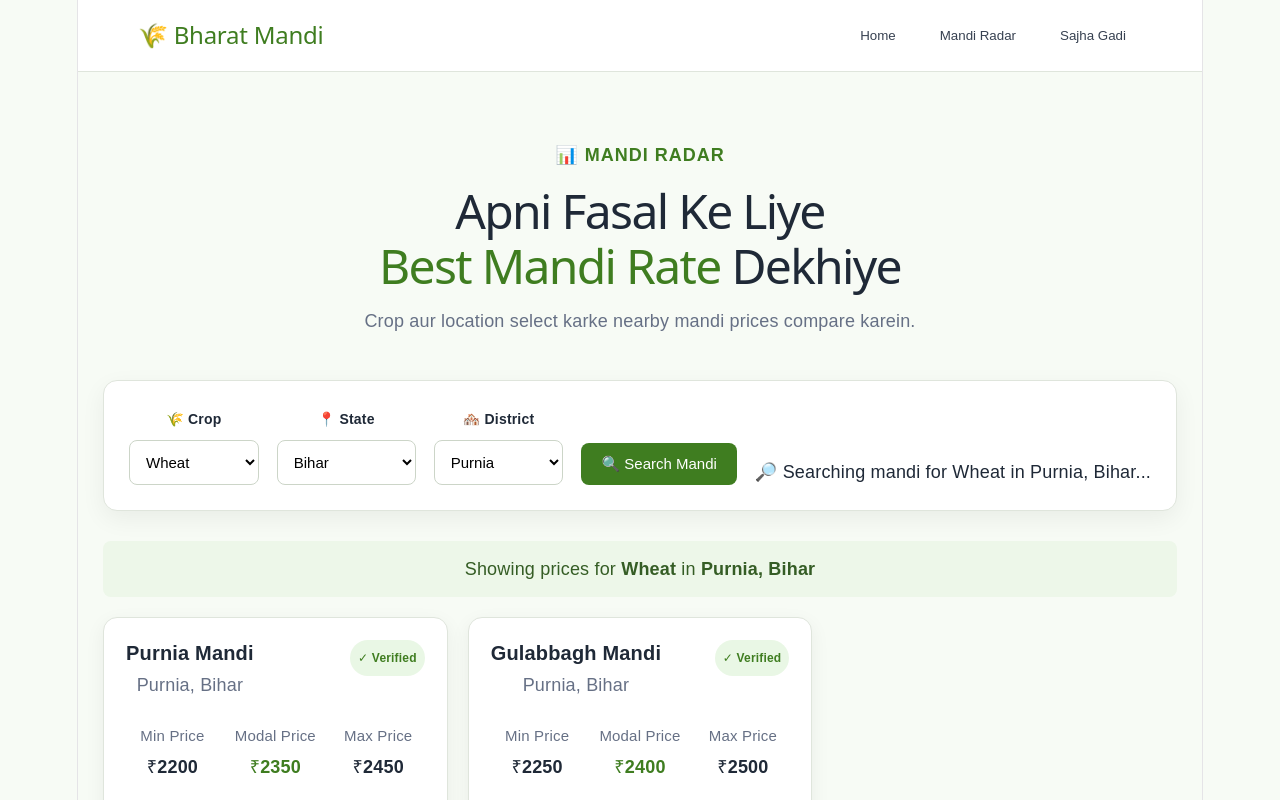
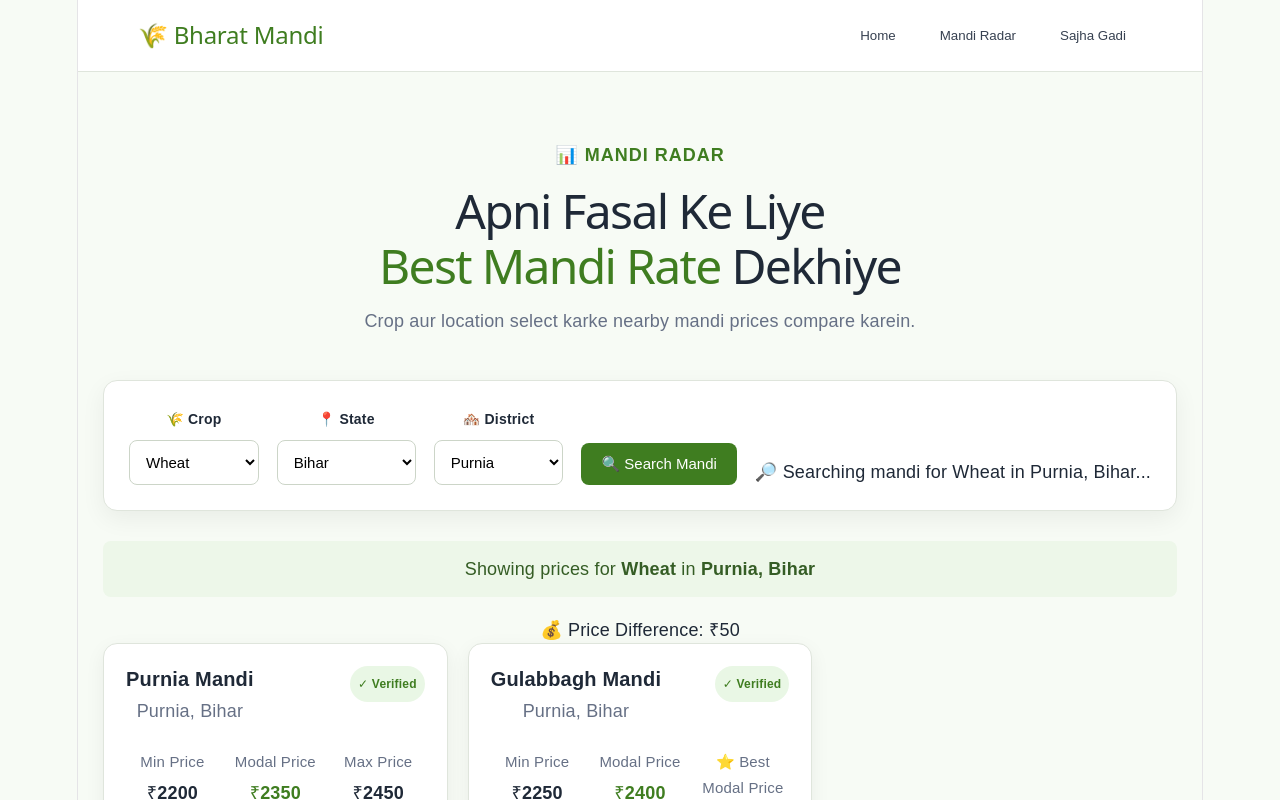
Before and after one commit to NK0018/bharat-mandi-hackathon, a React (Vite) app: page / in a window 1280 px wide. Both pictures are taken after a click on the button "🔍 Search Mandi". Shown: the top 800 px of the page. Built offline with nearby package versions, Linux system fonts and the light colour scheme.

Commit message:
Add mandi comparison feature

```diff
--- a/src/App.jsx
+++ b/src/App.jsx
@@ -6,25 +6,48 @@ function App() {
   const [state, setState] = useState('Bihar')
   const [district, setDistrict] = useState('Purnia')
   const [searched, setSearched] = useState(false)
+  const [selectedMandi, setSelectedMandi] = useState(null)
+  const [searchCrop, setSearchCrop] = useState('Wheat')
+  const [searchState, setSearchState] = useState('Bihar')
+  const [searchDistrict, setSearchDistrict] = useState('Purnia')
 
   const mandiData = [
     {
       name: 'Purnia Mandi',
       location: 'Purnia, Bihar',
+      crop: 'Wheat',
       min: 2200,
       max: 2450,
       modal: 2350,
     },
     {
+      name: 'Purnia Mandi',
+      location: 'Purnia, Bihar',
+      crop: 'Rice',
+      min: 1900,
+      max: 2200,
+      modal: 2050,
+    },
+    {
       name: 'Gulabbagh Mandi',
       location: 'Purnia, Bihar',
+      crop: 'Wheat',
       min: 2250,
       max: 2500,
       modal: 2400,
     },
     {
+      name: 'Gulabbagh Mandi',
+      location: 'Purnia, Bihar',
+      crop: 'Rice',
+      min: 1950,
+      max: 2250,
+      modal: 2100,
+    },
+    {
       name: 'Araria Mandi',
       location: 'Araria, Bihar',
+      crop: 'Wheat',
       min: 2150,
       max: 2380,
       modal: 2300,
@@ -32,9 +55,19 @@ function App() {
   ]
   const filteredMandiData = mandiData.filter(
     (mandi) =>
-      mandi.location.includes(state) &&
-      mandi.location.includes(district)
+      mandi.crop === searchCrop &&
+      mandi.location.includes(searchState) &&
+      mandi.location.includes(searchDistrict)
   )
+  const highestPrice = Math.max(
+    ...filteredMandiData.map((mandi) => mandi.modal)
+  )
+
+const lowestPrice = Math.min(
+  ...filteredMandiData.map((mandi) => mandi.modal)
+)
+
+const priceDifference = highestPrice - lowestPrice
 
   return (
     <div className="app">
@@ -113,15 +146,18 @@ function App() {
           </div>
           <button
           className="search-btn"
-          onClick={() => {
-            setSearched(true);
-          }}
+         onClick={() => {
+          setSearchCrop(crop)
+          setSearchState(state)
+          setSearchDistrict(district)
+          setSearched(true)
+        }}
           >
           🔍 Search Mandi
         </button>
         {searched && (
             <div className="search-result-message">
-            🔎 Searching mandi for {crop} in {district}, {state}...
+            🔎 Searching mandi for {searchCrop} in {searchDistrict}, {searchState}...
           </div>
         )}
 
@@ -130,10 +166,21 @@ function App() {
         {/* Selected Location */}
         <div className="selection-info">
           Showing prices for{' '}
-          <strong>{crop}</strong> in{' '}
-          <strong>{district}, {state}</strong>
+          <strong>{searchCrop}</strong> in{' '}
+          <strong>{searchDistrict}, {searchState}</strong>
         </div>
-
+        {searched && filteredMandiData.length > 1 && (
+          <div className="price-difference">
+            💰 Price Difference: ₹{priceDifference}
+          </div>
+        )}
+        {selectedMandi && (
+          <div className="selected-mandi">
+            📊 You selected: <strong>{selectedMandi.name}</strong>
+            <br />
+            💰 Modal Price: <strong>₹{selectedMandi.modal}</strong>
+          </div>
+        )}
         {/* Mandi Cards */}
         <div className="mandi-grid">
            {searched && filteredMandiData.length === 0 && (
@@ -169,6 +216,11 @@ function App() {
                     ₹{mandi.modal}
                   </strong>
                 </div>
+                {mandi.modal === highestPrice && (
+                  <small className="best-price">
+                    ⭐ Best Modal Price
+                  </small>
+                )}
 
                 <div>
                   <small>Max Price</small>
@@ -177,7 +229,10 @@ function App() {
 
               </div>
 
-              <button className="compare-btn">
+              <button
+                className="compare-btn"
+                onClick={() => setSelectedMandi(mandi)}
+              >
                 Compare Mandi
               </button>
 
```
